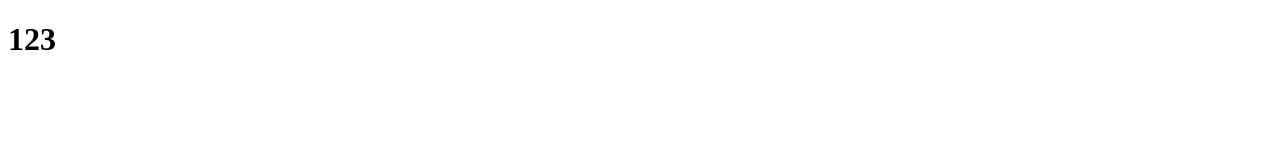
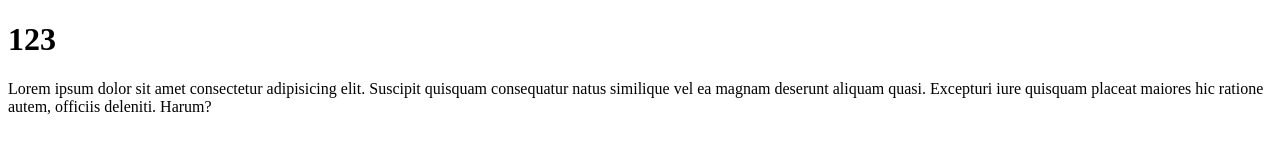
Before and after one commit to pokawagi/wagi-test, a plain HTML site: page index.html in a window 1280 px wide. Drawn offline with Linux system fonts and the light colour scheme.

Commit message:
0822_試推

```diff
--- a/index.html
+++ b/index.html
@@ -7,5 +7,6 @@
 </head>
 <body>
     <h1>123</h1>
+    <p>Lorem ipsum dolor sit amet consectetur adipisicing elit. Suscipit quisquam consequatur natus similique vel ea magnam deserunt aliquam quasi. Excepturi iure quisquam placeat maiores hic ratione autem, officiis deleniti. Harum?</p>
 </body>
 </html>
```
